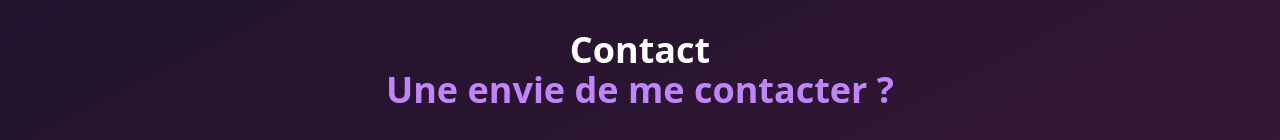
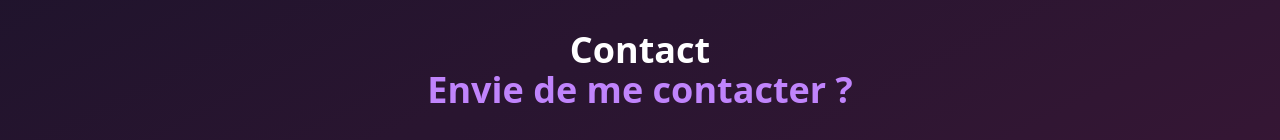
Before and after one commit to lucasconsejo/lucasconsejo.fr, a Next.js app: page / in a window 1280 px wide. Shown: the part 3780-3920 px from the top of the page. Built offline with nearby package versions, Linux system fonts and the light colour scheme.

Commit message:
💄 style: slight update on contact

```diff
--- a/components/Contact/index.tsx
+++ b/components/Contact/index.tsx
@@ -5,7 +5,7 @@ export default function Contact() {
         <h2 className="text-3xl font-extrabold text-white sm:text-4xl">
           <span className="block text-white">Contact</span>
           <span className="block text-purple-400 text-2xl md:text-4xl">
-            Une envie de me contacter ?
+            Envie de me contacter ?
           </span>
         </h2>
         <div className="mt-8 flex justify-center">
```
